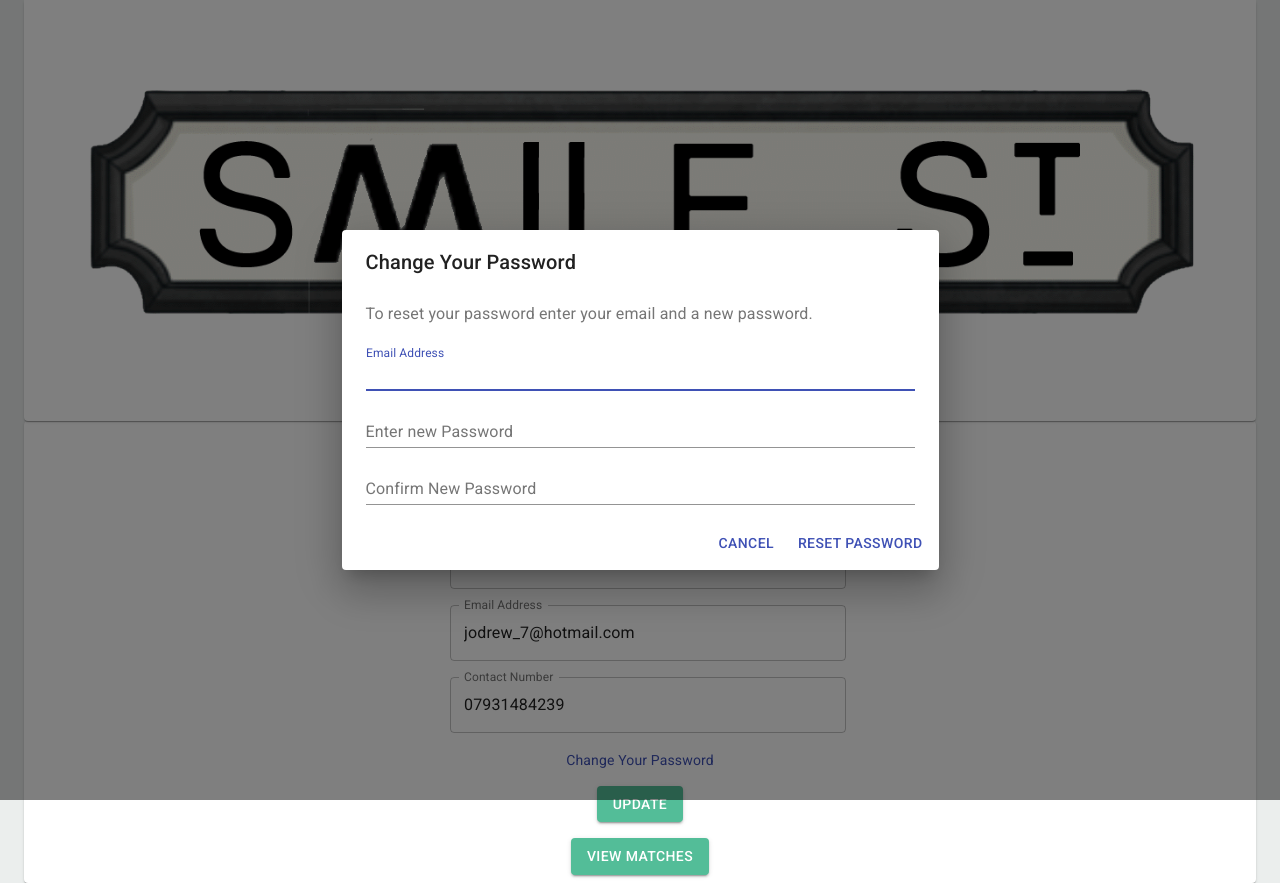
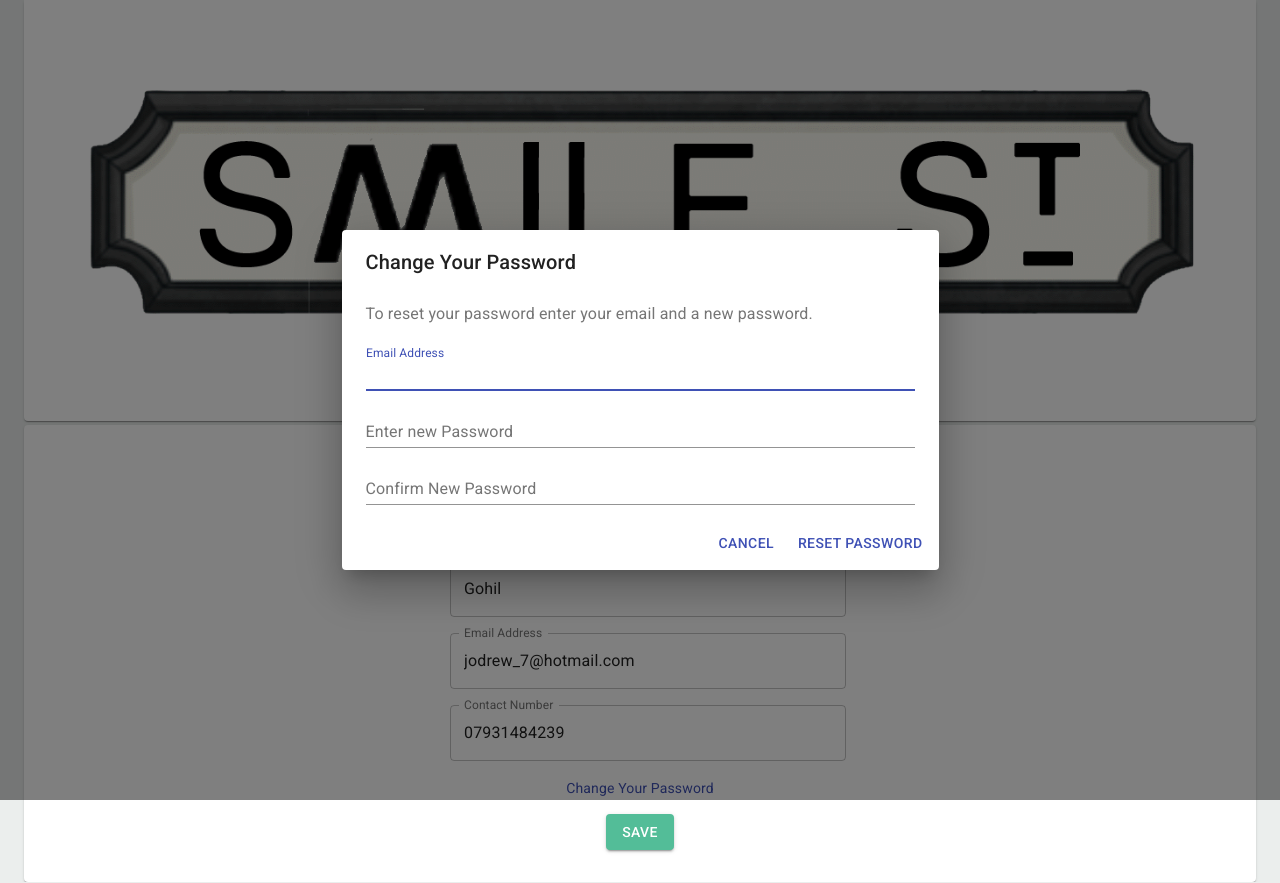
Before and after one commit to smile-street/smile-street, a React (Create React App) app in the folder smile-street-react/: page /VolEditProfile in a window 1280 px wide. Both pictures are taken after a click on the link "Change Your Password". Built offline with nearby package versions, Linux system fonts and the light colour scheme.

Commit message:
remove chinese and fix navigation for volEditProfile

```diff
--- a/smile-street-react/src/components/VolunteerEditProfile/EditUserForm.js
+++ b/smile-street-react/src/components/VolunteerEditProfile/EditUserForm.js
@@ -1,14 +1,11 @@
 import React, { useState, useEffect } from "react";
 import {
   makeStyles,
-  Paper,
   Grid,
-  Container,
   TextField,
   Button,
   DialogTitle,
   Link,
-  Divider,
   Dialog,
   DialogActions,
   DialogContent,
@@ -74,7 +71,16 @@ function Alert(props) {
 }
 
 const EditUserForm = (props) => {
+  const classes = useStyles();
+  const history = useHistory();
   const [user, setUser] = useState(props.currentUser);
+  const [passwordDialog, setPasswordDialog] = useState(false);
+  const [openToast, setOpenToast] = useState(false);
+  const [updateDialog, setUpdateDialog] = useState(false);
+  const handleChangePassLink = () => setPasswordDialog(true);
+  const handleDialogClose = () => setPasswordDialog(false);
+  const handleSaveButtonClick = () => setUpdateDialog(true);
+  const handleUpdateDialogClose = () => setUpdateDialog(false);
 
   useEffect(() => {
     setUser(props.currentUser);
@@ -85,29 +91,10 @@ const EditUserForm = (props) => {
     setUser({ ...user, [name]: value });
   };
 
-  const [openDialog, setOpenDialog] = useState(false);
-  const [openToast, setOpenToast] = useState(false);
-
-  const handleClickOpen = () => setOpenDialog(true);
-
-  const handleDialogClose = () => setOpenDialog(false);
-
-  const [openDialog1, setOpenDialog1] = useState(false);
-  const handleClickOpen1 = () => setOpenDialog1(true);
-  const handleDialogClose1 = () => setOpenDialog1(false);
-
   //toast
   const handleDialogClick = () => {
     handleDialogClose();
     setOpenToast(true);
-  };
-
-  let history = useHistory();
-  const handleDialogClick1 = () => {
-    //handleDialogClose();
-    history.push({
-      pathname: "/VM",
-    });
   };
 
   const handleToastClose = (event, reason) => {
@@ -117,7 +104,6 @@ const EditUserForm = (props) => {
     setOpenToast(false);
   };
 
-  const classes = useStyles();
 
   return (
     <form
@@ -137,9 +123,7 @@ const EditUserForm = (props) => {
         name="firstName"
         onChange={handleInputChange}
         className={classes.root}
-        defaultValue={props.users.map((user) => user.firstName)}
-
-        // {users.length > 0 ? (
+        defaultValue={props.users.map((profile) => profile.firstName)}
       />
 
       <TextField
@@ -152,7 +136,7 @@ const EditUserForm = (props) => {
         name="lastName"
         onChange={handleInputChange}
         className={classes.root}
-        defaultValue={props.users.map((user) => user.lastName)}
+        defaultValue={props.users.map((profile) => profile.lastName)}
       />
 
       <TextField
@@ -163,10 +147,9 @@ const EditUserForm = (props) => {
         style={{ margin: 8 }}
         fullWidth
         name="email"
-        // value={user.email}
         onChange={handleInputChange}
         className={classes.root}
-        defaultValue={props.users.map((user) => user.email)}
+        defaultValue={props.users.map((profile) => profile.email)}
       />
 
       <TextField
@@ -177,16 +160,15 @@ const EditUserForm = (props) => {
         style={{ margin: 8 }}
         fullWidth
         name="contactNumber"
-        //  value={user.contactNumber}
         onChange={handleInputChange}
         className={classes.root}
-        defaultValue={props.users.map((user) => user.contactNumber)}
+        defaultValue={props.users.map((profile) => profile.contactNumber)}
       />
 
       <Grid item xs={12} sm={12} style={{ margin: 8 }}>
         <Link
           cursor={"pointer"}
-          onClick={handleClickOpen}
+          onClick={handleChangePassLink}
           variant="body2"
           style={{ margin: 8 }}
         >
@@ -194,50 +176,37 @@ const EditUserForm = (props) => {
           Change Your Password
         </Link>
       </Grid>
-
       <Grid item xs={12} sm={12}>
         <Button
           className={classes.button}
           style={{ margin: 8 }}
           variant="contained"
-          onClick={handleClickOpen1}
+          onClick={handleSaveButtonClick}
         >
-          Update
+          Save
         </Button>
       </Grid>
 
-      <Grid item xs={12} sm={12}>
-        <Button
-          label="Enter"
-          onClick={() => props.setEditing(false)}
-          className={classes.button}
-          style={{ margin: 8 }}
-          variant="contained"
-          onClick={handleDialogClick1}
-        >
-          View Matches
-        </Button>
-      </Grid>
-
+  {/* Update button Dialog */}
       <Dialog
-        open={openDialog1}
-        onClose={handleDialogClose1}
+        open={updateDialog}
+        onClose={handleUpdateDialogClose}
         aria-labelledby="form-dialog-title"
       >
         <DialogTitle id="form-dialog-title">Details Updated</DialogTitle>
-
         <DialogActions>
-          <Button onClick={handleDialogClose1} color="primary">
+          <Button onClick={handleUpdateDialogClose} color="primary">
             Keep Editing
           </Button>
-          <Button onClick={handleDialogClick1} color="primary">
+          <Button onClick={() => {history.push( {pathname: '/VolunteerMatches'} )} } color="primary">
             View Matches
           </Button>
         </DialogActions>
       </Dialog>
 
+  {/* Password reset Dialog */}
       <Dialog
-        open={openDialog}
+        open={passwordDialog}
         onClose={handleDialogClose}
         aria-labelledby="form-dialog-title"
       >
--- a/smile-street-react/src/components/VolunteerEditProfile/VolEditProfile.js
+++ b/smile-street-react/src/components/VolunteerEditProfile/VolEditProfile.js
@@ -1,7 +1,4 @@
 import React, { useState } from "react";
-
-import EditUserForm from "./EditUserForm";
-
 import {
   makeStyles,
   Paper,
@@ -12,6 +9,7 @@ import {
   DialogTitle,
 } from "@material-ui/core";
 import FormControl from "@material-ui/core/FormControl";
+import EditUserForm from "./EditUserForm";
 import PageHeading from "../PageHeading/PageHeading";
 import { differenceInWeeks } from "date-fns";
 
@@ -74,21 +72,16 @@ const VolEditProfile = () => {
     },
   ];
 
-  // usersの状態
   const [users, setUsers] = useState(usersData);
+  // const addUser = (user) => {
+  //   user.id = users.length + 1;
+  //   setUsers([...users, user]);
+  // };
 
-  // 更新関数を持つ追加メソッド
-  const addUser = (user) => {
-    user.id = users.length + 1;
-    setUsers([...users, user]);
-  };
+  // const deleteUser = (id) => {
+  //   setUsers(users.filter((user) => user.id !== id));
+  // };
 
-  // 更新関数を持つ削除メソッド
-  const deleteUser = (id) => {
-    setUsers(users.filter((user) => user.id !== id));
-  };
-
-  // 編集状態か判断するための状態
   const [editing, setEditing] = useState(false);
   const initialFormState = {
     id: "",
@@ -100,10 +93,8 @@ const VolEditProfile = () => {
     confirmPass: "",
   };
 
-  // 編集中の現在のユーザの状態（編集中ユーザーを知るため）
   const [currentUser, setCurrentUser] = useState(initialFormState);
 
-  // 編集後に更新投稿する関数
   const updateUser = (id, updateUser) => {
     setEditing(false);
 
@@ -114,7 +105,7 @@ const VolEditProfile = () => {
 
   return (
     <Container component="main">
-      <Paper clasName={classes.paper}>
+      <Paper className={classes.paper}>
         <Container maxWidth="xs">
           <PageHeading heading="Edit Volunteer Profile" />
 
```
